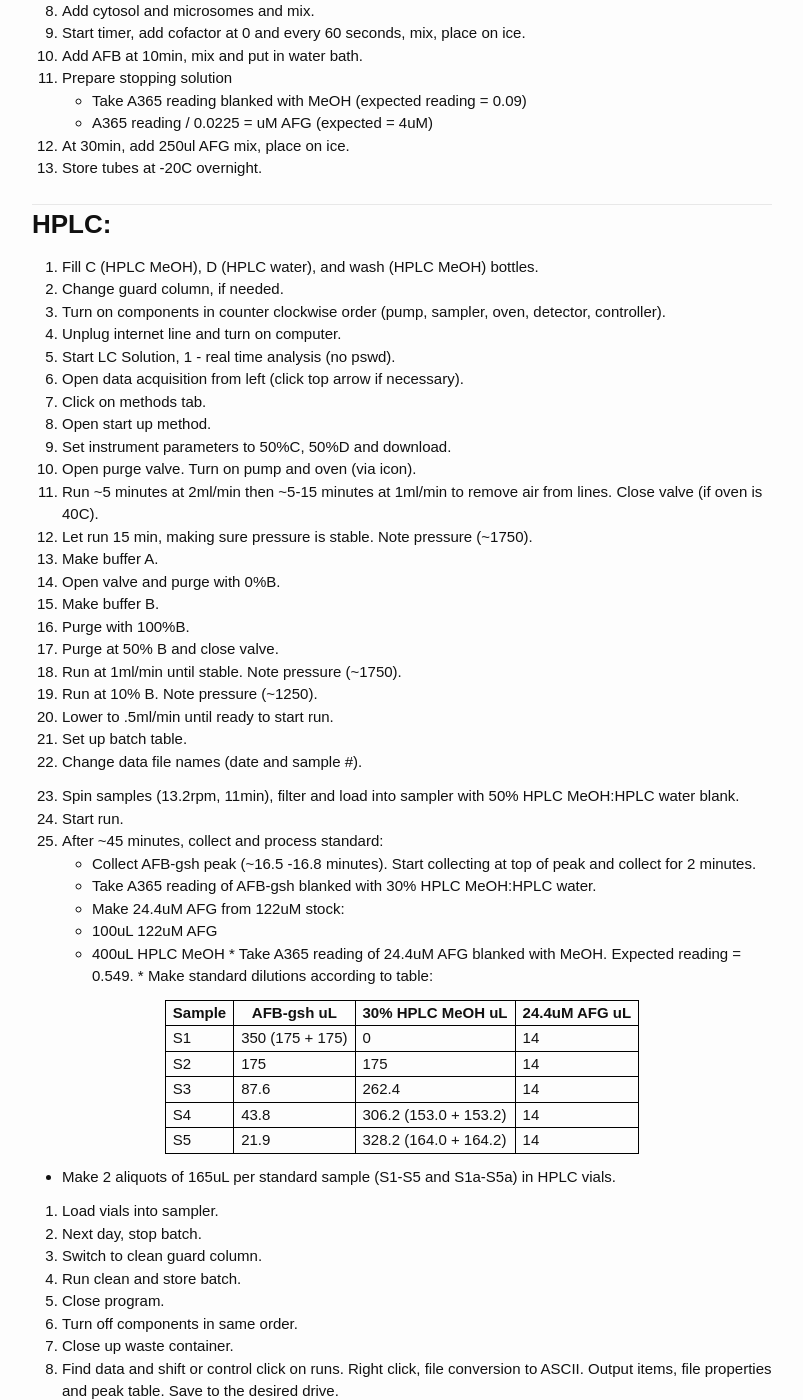
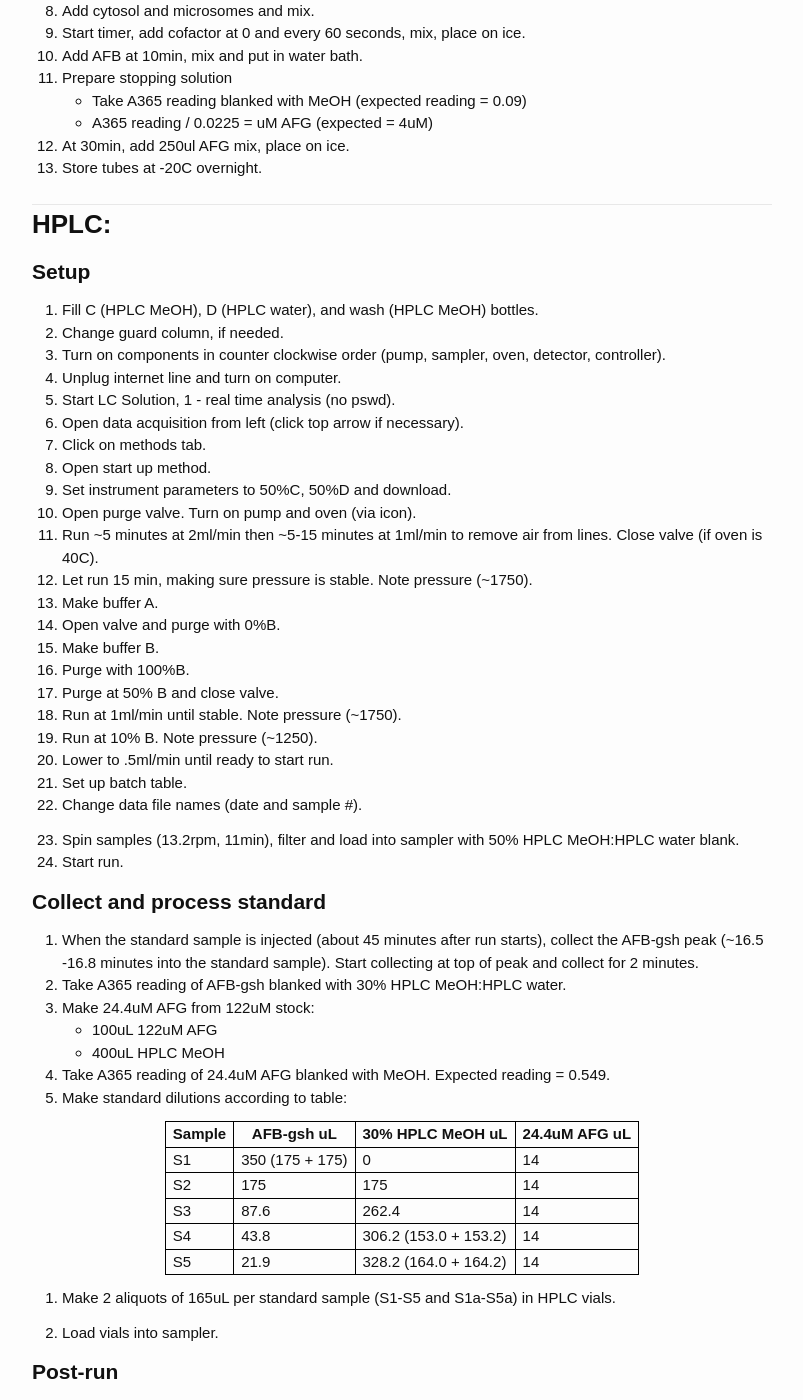
Before and after one commit to aduffy70/Protocols, a Jekyll site: the page built from Epoxide_trapping_assay.md, in a window 1280 px wide and 1400 px high, scrolled down 429 px. Shown: the whole window, without its empty margins (238-1041 px from the left). Built offline with Jekyll 4.4.1, drawn with Linux system fonts in a browser that asks for light colours; some web fonts are replaced.

Commit message:
markdown formatting

```diff
--- a/Epoxide_trapping_assay.md
+++ b/Epoxide_trapping_assay.md
@@ -26,6 +26,8 @@ Adapted from existing Coulombe Lab protocols
 
 # HPLC:
 
+## Setup
+
 1. Fill C (HPLC MeOH), D (HPLC water), and wash (HPLC MeOH) bottles.
 1. Change guard column, if needed.
 1. Turn on components in counter clockwise order (pump, sampler, oven, detector, controller).
@@ -51,14 +53,16 @@ Adapted from existing Coulombe Lab protocols
 
 1. Spin samples (13.2rpm, 11min), filter and load into sampler with 50% HPLC MeOH:HPLC water blank.
 1. Start run.
-1. After ~45 minutes, collect and process standard:
-  * Collect AFB-gsh peak (~16.5 -16.8 minutes). Start collecting at top of peak and collect for 2 minutes.
-  * Take A365 reading of AFB-gsh blanked with 30% HPLC MeOH:HPLC water.
-  * Make 24.4uM AFG from 122uM stock:
-    * 100uL 122uM AFG
-    * 400uL HPLC MeOH
-  * Take A365 reading of 24.4uM AFG blanked with MeOH. Expected reading = 0.549.
-  * Make standard dilutions according to table:
+
+## Collect and process standard
+
+1. When the standard sample is injected (about 45 minutes after run starts), collect the AFB-gsh peak (~16.5 -16.8 minutes into the standard sample). Start collecting at top of peak and collect for 2 minutes.
+1. Take A365 reading of AFB-gsh blanked with 30% HPLC MeOH:HPLC water.
+1. Make 24.4uM AFG from 122uM stock:
+  * 100uL 122uM AFG
+  * 400uL HPLC MeOH
+1. Take A365 reading of 24.4uM AFG blanked with MeOH. Expected reading = 0.549.
+1. Make standard dilutions according to table:
 
 | Sample | AFB-gsh uL | 30% HPLC MeOH uL | 24.4uM AFG uL |
 | ------ | ---------- | ---------------- | ------------- |
@@ -68,9 +72,12 @@ Adapted from existing Coulombe Lab protocols
 | S4 | 43.8 | 306.2 (153.0 + 153.2) | 14 |
 | S5 | 21.9 | 328.2 (164.0 + 164.2) | 14 |
 
-  * Make 2 aliquots of 165uL per standard sample (S1-S5 and S1a-S5a) in HPLC vials.
+1. Make 2 aliquots of 165uL per standard sample (S1-S5 and S1a-S5a) in HPLC vials.
 
 1. Load vials into sampler.
+
+## Post-run
+
 1. Next day, stop batch.
 1. Switch to clean guard column.
 1. Run clean and store batch.
@@ -79,10 +86,6 @@ Adapted from existing Coulombe Lab protocols
 1. Close up waste container.
 1. Find data and shift or control click on runs. Right click, file conversion to ASCII. Output items, file properties and peak table. Save to the desired drive.
 1. Import data to Setup/analysis sheet.
-
-
-
-
 
 # RECIPES
 
```
